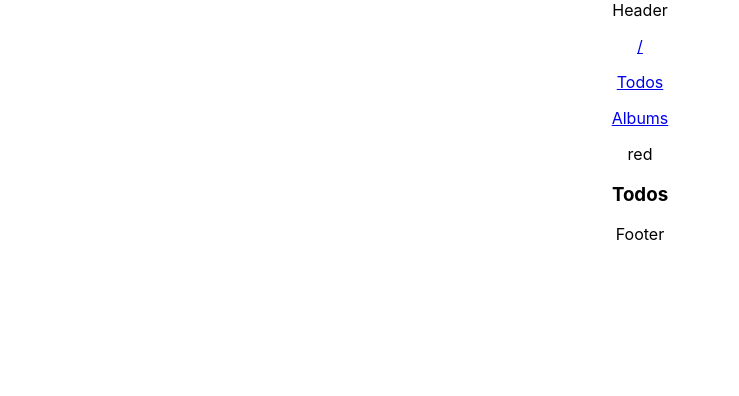
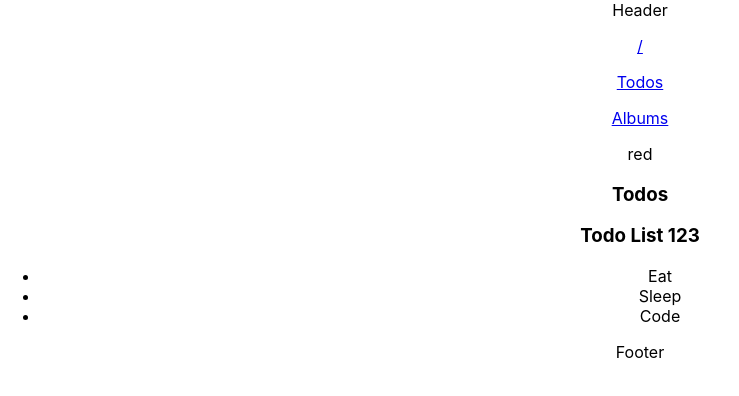
Before and after one commit to kunbi209/reactjs, a React (Create React App) app: page /todos in a window 1280 px wide. Shown: the top 396 px of the page, without its empty margins (0-739 px from the left). Built offline with nearby package versions, Linux system fonts and the light colour scheme.

Commit message:
notfout2

```diff
--- /dev/null
+++ b/src/commponents/NotFound/NotFound.jsx
@@ -0,0 +1,15 @@
+import React from 'react';
+
+NotFound.propTypes = {
+
+};
+
+function NotFound(props) {
+    return (
+        <div>
+            NOT FOUND PAGE
+        </div>
+    );
+}
+
+export default NotFound;
--- a/src/features/Todo/index.jsx
+++ b/src/features/Todo/index.jsx
@@ -2,6 +2,7 @@ import React from 'react';
 import { Route, Routes } from 'react-router-dom';
 import DetailPage from './pages/DetailPage';
 import ListPage from './pages/ListPage';
+import NotFound from '../../commponents/NotFound/NotFound'
 
 TodoFeature.propTypes = {
 
@@ -12,8 +13,10 @@ function TodoFeature(props) {
         <div>
             <h3>Todos</h3>
             <Routes>
-                <Route path="/todos-list" element={<ListPage />} />
-                <Route path="/todos-list/:id" element={<DetailPage />} />
+                <Route path="" element={<ListPage />} />
+                <Route path="/:id" element={<DetailPage />} />
+                <Route element={<NotFound />} />
+
             </Routes>
         </div>
     );
```
